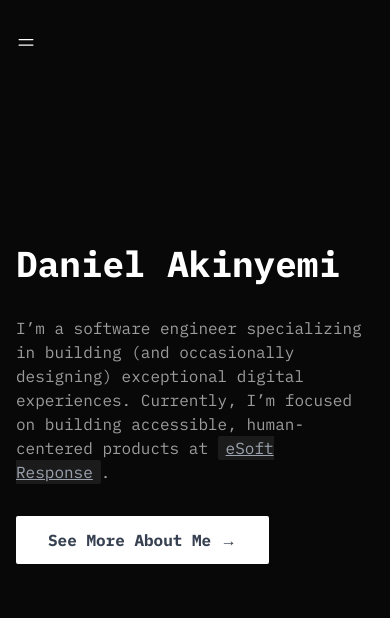
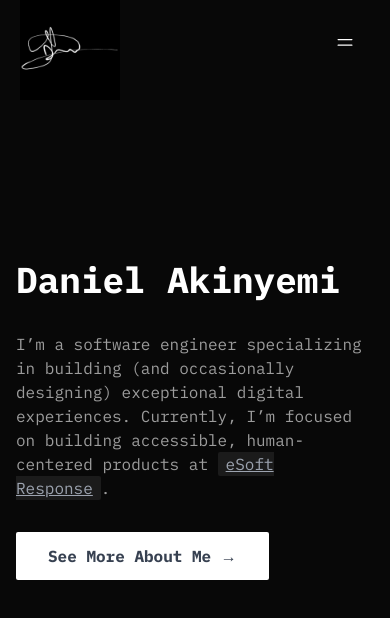
Before and after one commit to daniel-akinyemi/octane-portfolio-os, a Next.js app: page / in a window 390 px wide. Shown: the top 618 px of the page. Built offline with nearby package versions, Linux system fonts and the light colour scheme.

Commit message:
add: mobile logo, mobile nav updated

```diff
--- a/components/Navbar.tsx
+++ b/components/Navbar.tsx
@@ -1,19 +1,22 @@
-"use client"
+"use client";
 import Link from "next/link";
 import Image from "next/image";
 import Gitlogo from "../public/githublogo.svg";
 import LinkedinLogo from "../public/linkedinlogo.svg";
-import { ArrowDownOnSquareStackIcon, XMarkIcon, Bars2Icon } from "@heroicons/react/24/outline";
+import image from "../public/image.png";
+import {
+  ArrowDownOnSquareStackIcon,
+  XMarkIcon,
+  Bars2Icon,
+} from "@heroicons/react/24/outline";
 import { useState } from "react";
 
 const Navbar = () => {
+  const [nav, setNav] = useState(false);
 
-  const [nav,setNav] = useState(false)
-
-  const handleNav =()=>{
-    setNav(!nav)
-  }
-
+  const handleNav = () => {
+    setNav(!nav);
+  };
 
   return (
     <div className="relative">
@@ -58,40 +61,44 @@ const Navbar = () => {
         </div>
       </div>
 
+      <div className="mobile-nav flex justify-between max-w-[90%] mx-auto md:hidden">
+      <Image src={image.src} width={100} height={100} alt="logo" />
         {/* Mobile Menu Button */}
-      <div className="block md:hidden my-8 px-4 cursor-crosshair z-10 top-0"
-      onClick={handleNav}
-      >
-      { nav ? <XMarkIcon className="text-white h-5 w-5"/> : <Bars2Icon className="text-white h-5 w-5"/>}
+        <div
+          className="block  my-8 px-4 cursor-crosshair z-10 top-0"
+          onClick={handleNav}
+        >
+          {nav ? (
+            <XMarkIcon className="text-white h-5 w-5" />
+          ) : (
+            <Bars2Icon className="text-white h-5 w-5" />
+          )}
+        </div>
+
       </div>
 
-        {/* Mobile Menu */}
-      <div className={nav ? 'absolute mobilemenu bg-black h-[100vh]' : ' absolute left-[-100%] ease-out duration-200'}>
-        <Link href="/" className="hovercode"
-        onClick={handleNav}
-        >
+      {/* Mobile Menu */}
+      <div
+        className={
+          nav
+            ? "absolute mobilemenu bg-black h-[100vh]"
+            : " absolute left-[-100%] ease-out duration-200"
+        }
+      >
+        <Link href="/" className="hovercode" onClick={handleNav}>
           Home
-
         </Link>
-        <Link href="/about" className={`hovercode`}
-        onClick={handleNav}
-        >
+        <Link href="/about" className={`hovercode`} onClick={handleNav}>
           About
         </Link>
-        <Link href="/casestudies" className="hovercode"
-        onClick={handleNav}
-        >
+        <Link href="/casestudies" className="hovercode" onClick={handleNav}>
           Case Studies
         </Link>
 
-        <Link href="/blog" className="hovercode"
-        onClick={handleNav}
-        >
+        <Link href="/blog" className="hovercode" onClick={handleNav}>
           Blog
         </Link>
-        <Link href="/getintouch" className="hovercode"
-        onClick={handleNav}
-        >
+        <Link href="/getintouch" className="hovercode" onClick={handleNav}>
           Get In Touch
         </Link>
         <div className="flex">
```
Also changed, not shown: public/image.png (added).
